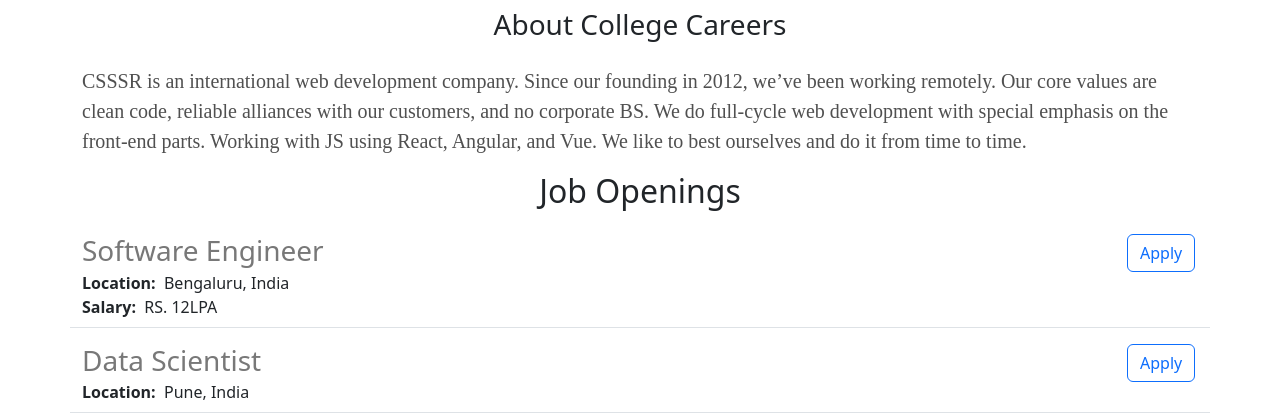
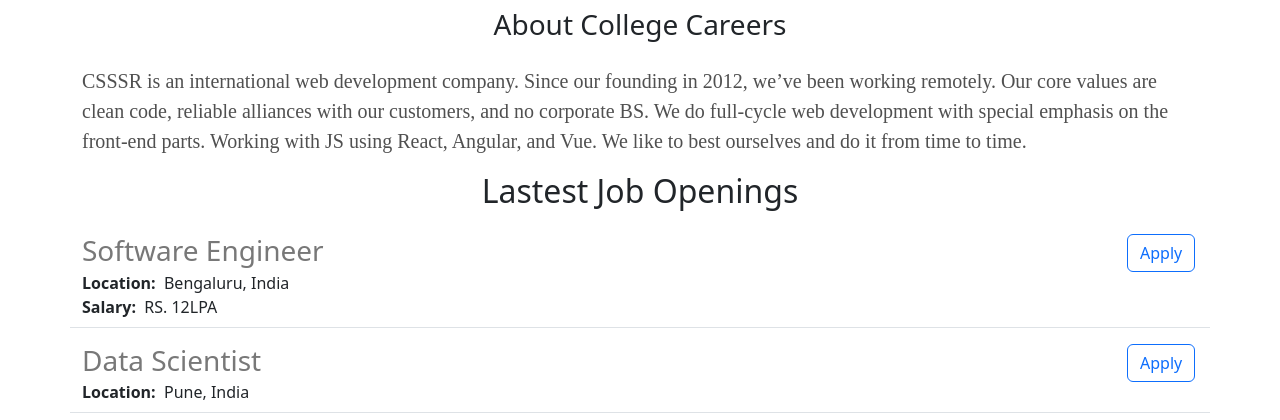
Before and after one commit to singhkoushik/college-career-website, a Flask app: page / in a window 1280 px wide. Shown: the part 340-760 px from the top of the page. Run offline with Flask 3, Linux system fonts and the light colour scheme.

Commit message:
made some changes.

```diff
--- a/templates/home.html
+++ b/templates/home.html
@@ -39,7 +39,7 @@
       <h3  class="text-center mt-2 mb-4">About {{company_name}} Careers</h3>
       <p class="lead">CSSSR is an international web development company. Since our founding in 2012, we’ve been working remotely. Our core values are clean code, reliable alliances with our customers, and no corporate BS. We do full-cycle web development with special emphasis on the front-end parts. Working with JS using React, Angular, and Vue. We like to best ourselves and do it from time to time.</p>
     </div>
-       <h2  class="text-center mt-2 mb-4">Job Openings</h3>
+       <h2  class="text-center mt-2 mb-4">Lastest Job Openings</h3>
 
 
       {% for job in jobs %}
```
